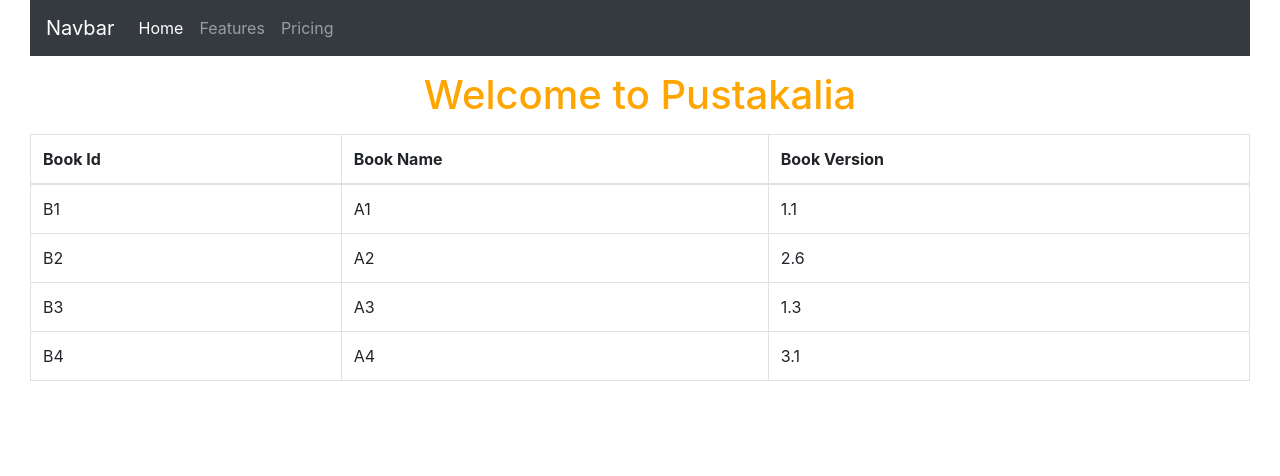
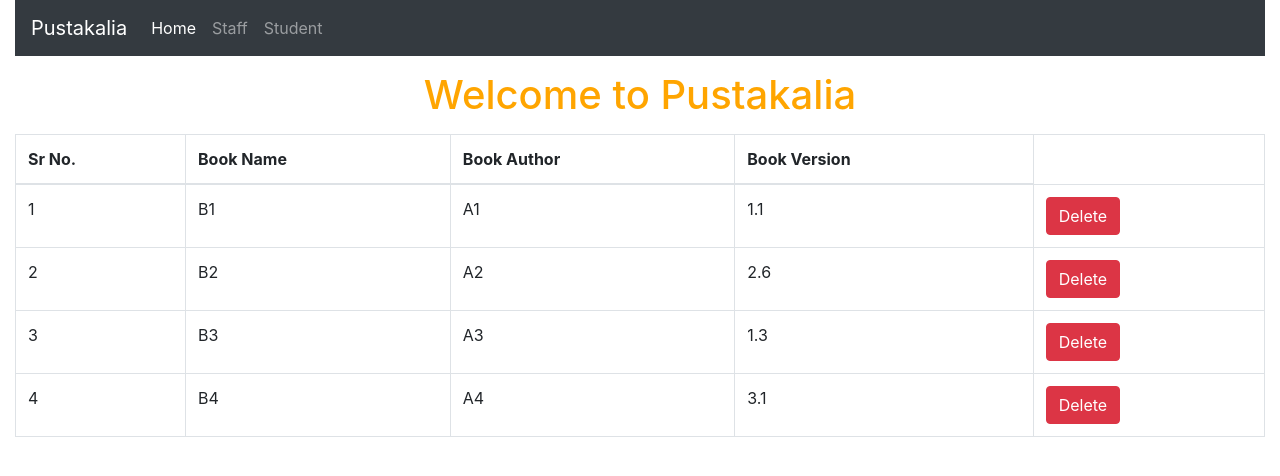
Before and after one commit to Ramanpreet6262/UCA-Class, a React (Create React App) app in the folder React/library-portal/: page / in a window 1280 px wide. Shown: the top 476 px of the page. Built offline with nearby package versions, Linux system fonts and the light colour scheme.

Commit message:
added react router and delete functionality in library portal

```diff
--- a/React/library-portal/package.json
+++ b/React/library-portal/package.json
@@ -6,6 +6,7 @@
     "bootstrap": "^4.3.1",
     "react": "^16.10.2",
     "react-dom": "^16.10.2",
+    "react-router-dom": "^5.1.2",
     "react-scripts": "3.2.0"
   },
   "scripts": {
--- a/React/library-portal/src/Components/App.jsx
+++ b/React/library-portal/src/Components/App.jsx
@@ -1,6 +1,9 @@
 import React, { Component } from "react";
 import Navbar from "./navbar";
 import MainPage from "./mainPage";
+import Staff from "./staff";
+import Student from "./student";
+import { BrowserRouter as Router, Route } from "react-router-dom";
 
 // Actually class is a function in js...
 class App extends Component {
@@ -8,22 +11,14 @@ class App extends Component {
   // In place of it we can also use React.fragment, using this an extra div will not be rendered to our html
   render() {
     return (
-      // <React.Fragment>
-      //     <Navbar />
-      //     <MainPage />
-      // </React.Fragment>
-      <div className="container-fluid">
-        <div className="row">
-          <div className="col">
+      <Router>
+        <React.Fragment>
             <Navbar />
-          </div>
-        </div>
-        <div className="row">
-          <div className="col">
-            <MainPage />
-          </div>
-        </div>
-      </div>
+            <Route exact path="/" render={ props => <MainPage /> } />
+            <Route path="/staff" component={Staff} />
+            <Route path="/student" component={Student} />
+        </React.Fragment>
+      </Router>
     );
   }
 }
--- a/React/library-portal/src/Components/navbar.jsx
+++ b/React/library-portal/src/Components/navbar.jsx
@@ -1,17 +1,17 @@
 import React, { Component } from "react";
 import "../../node_modules/bootstrap/dist/css/bootstrap.css";
+import { Link } from "react-router-dom";
 
-class Navbar extends Component {
+export default class Navbar extends Component {
   render() {
     return (
       // container is for middle one with margins on side
       // container-fluid is for complete Page
       <div className="container-fluid">
         <nav className="navbar navbar-expand-lg navbar-dark bg-dark">
-          {/*eslint-disable-next-line*/}
-          <a className="navbar-brand" href="#">
-            Navbar
-          </a>
+          <Link className="navbar-brand" to="/">
+            Pustakalia
+          </Link>
           <button
             className="navbar-toggler"
             type="button"
@@ -23,25 +23,22 @@ class Navbar extends Component {
           >
             <span className="navbar-toggler-icon"></span>
           </button>
-          <div className="collapse navbar-collapse" id="navbarNav">
-            <ul className="navbar-nav">
+          <div className="collapse navbar-collapse" id="navbarSupportedContent">
+            <ul className="navbar-nav mr-auto">
               <li className="nav-item active">
-                {/*eslint-disable-next-line*/}
-                <a className="nav-link" href="#">
-                  Home <span className="sr-only">(current)</span>
-                </a>
+                <Link className="nav-link" to="/">
+                  Home
+                </Link>
               </li>
               <li className="nav-item">
-                {/*eslint-disable-next-line*/}
-                <a className="nav-link" href="#">
-                  Features
-                </a>
+                <Link className="nav-link" to="/staff">
+                  Staff
+                </Link>
               </li>
               <li className="nav-item">
-                {/*eslint-disable-next-line*/}
-                <a className="nav-link" href="#">
-                  Pricing
-                </a>
+                <Link className="nav-link" to="/student">
+                  Student
+                </Link>
               </li>
             </ul>
           </div>
@@ -50,5 +47,3 @@ class Navbar extends Component {
     );
   }
 }
-
-export default Navbar;
--- a/React/library-portal/src/Components/recentBooksList.jsx
+++ b/React/library-portal/src/Components/recentBooksList.jsx
@@ -2,54 +2,67 @@ import React, { Component } from "react";
 import "../../node_modules/bootstrap/dist/css/bootstrap.css";
 
 class RecentBooksList extends Component {
-
-    state = {
+  constructor() {
+    super();
+    this.state = {
       bookList: [
         {
-                name: 'B1',
-                author: 'A1',
-                version: '1.1'
+          name: "B1",
+          author: "A1",
+          version: "1.1"
         },
         {
-                name: 'B2',
-                author: 'A2',
-                version: '2.6'
+          name: "B2",
+          author: "A2",
+          version: "2.6"
         },
         {
-                name: 'B3',
-                author: 'A3',
-                version: '1.3'
+          name: "B3",
+          author: "A3",
+          version: "1.3"
         },
         {
-                name: 'B4',
-                author: 'A4',
-                version: '3.1'
+          name: "B4",
+          author: "A4",
+          version: "3.1"
         }
       ]
+    };
+
+    this.deleteBook = this.deleteBook.bind(this);
+  }
+
+  deleteBook(event){
+    var book = this.state.bookList;
+    book.splice(event.target.id,1);
+    this.setState({bookList:book})
   }
 
   render() {
-        return(
+    return (
       <table className="table table-bordered">
         <thead>
           <tr>
-                        <th>Book Id</th>
+            <th>Sr No.</th>
             <th>Book Name</th>
+            <th>Book Author</th>
             <th>Book Version</th>
           </tr>
         </thead>
         <tbody>
           {/* if arrow function returns a single thing then there is no need of return and curly braces of function..*/}
-                    {this.state.bookList.map((book, index) =>
-                    <tr key={index}>
+          {this.state.bookList.map((book, index) => (
+            <tr>
+              <td>{index+1}</td>
               <td>{book.name}</td>
               <td>{book.author}</td>
               <td>{book.version}</td>
+              <td><button className='btn btn-danger' onClick={this.deleteBook} id={index} >Delete</button></td>
             </tr>
-                    )}
+          ))}
         </tbody>
       </table>
-        )
+    );
   }
 }
 
--- /dev/null
+++ b/React/library-portal/src/Components/staff.jsx
@@ -0,0 +1,11 @@
+import React, { Component } from "react";
+
+export default class Staff extends Component {
+  render() {
+    return (
+      <div className="container">
+        <h1 className="display-4">Staff Login</h1>
+      </div>
+    );
+  }
+}
--- /dev/null
+++ b/React/library-portal/src/Components/student.jsx
@@ -0,0 +1,11 @@
+import React, { Component } from "react";
+
+export default class Student extends Component {
+  render() {
+    return (
+      <div className="container">
+        <h1 className="display-4">Student Login</h1>
+      </div>
+    );
+  }
+}
```
Also changed, not shown: 2 other files (tests, documents, lock files or other folders). Lines whose indentation alone changed are shown as unchanged.
